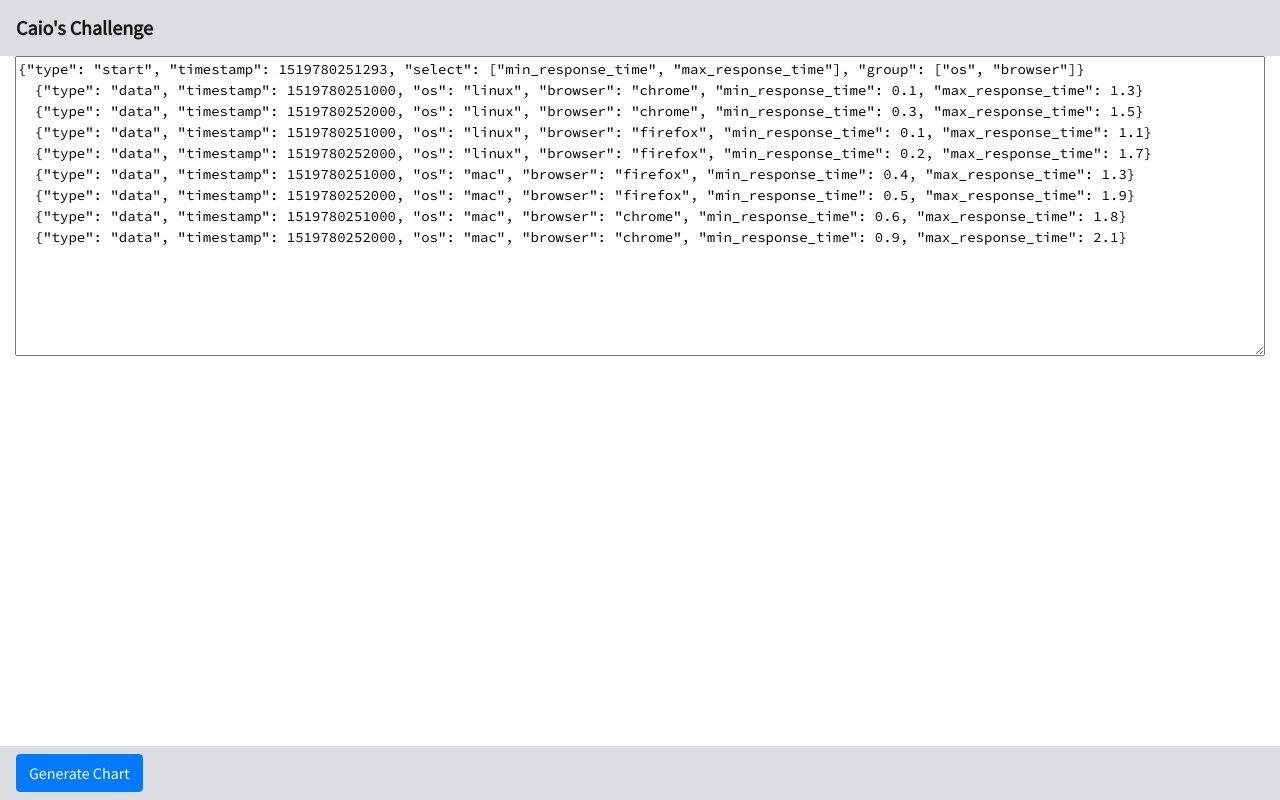
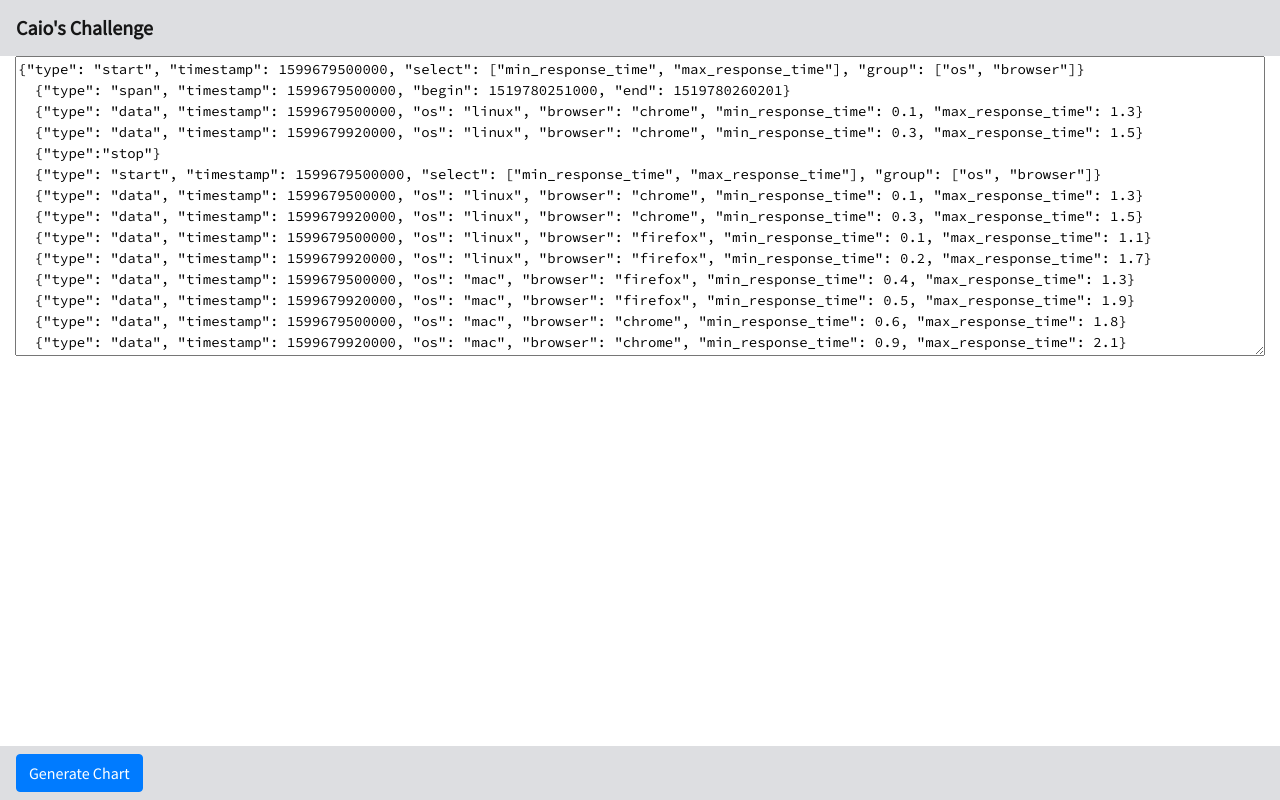
Before and after one commit to caiopotter/react-chart-plotter, a React (Create React App) app: page / in a window 1280 px wide. Built offline with nearby package versions, Linux system fonts and the light colour scheme.

Commit message:
Adjust initialJSON for show all types

```diff
--- a/src/App.js
+++ b/src/App.js
@@ -13,15 +13,21 @@ function App() {
     SPAN: 'span',
     DATA: 'data'
   }
-  const initialJSON = `{"type": "start", "timestamp": 1519780251293, "select": ["min_response_time", "max_response_time"], "group": ["os", "browser"]}
-  {"type": "data", "timestamp": 1519780251000, "os": "linux", "browser": "chrome", "min_response_time": 0.1, "max_response_time": 1.3}
-  {"type": "data", "timestamp": 1519780252000, "os": "linux", "browser": "chrome", "min_response_time": 0.3, "max_response_time": 1.5}
-  {"type": "data", "timestamp": 1519780251000, "os": "linux", "browser": "firefox", "min_response_time": 0.1, "max_response_time": 1.1}
-  {"type": "data", "timestamp": 1519780252000, "os": "linux", "browser": "firefox", "min_response_time": 0.2, "max_response_time": 1.7}
-  {"type": "data", "timestamp": 1519780251000, "os": "mac", "browser": "firefox", "min_response_time": 0.4, "max_response_time": 1.3}
-  {"type": "data", "timestamp": 1519780252000, "os": "mac", "browser": "firefox", "min_response_time": 0.5, "max_response_time": 1.9}
-  {"type": "data", "timestamp": 1519780251000, "os": "mac", "browser": "chrome", "min_response_time": 0.6, "max_response_time": 1.8}
-  {"type": "data", "timestamp": 1519780252000, "os": "mac", "browser": "chrome", "min_response_time": 0.9, "max_response_time": 2.1}`
+  const initialJSON = `{"type": "start", "timestamp": 1599679500000, "select": ["min_response_time", "max_response_time"], "group": ["os", "browser"]}
+  {"type": "span", "timestamp": 1599679500000, "begin": 1519780251000, "end": 1519780260201}
+  {"type": "data", "timestamp": 1599679500000, "os": "linux", "browser": "chrome", "min_response_time": 0.1, "max_response_time": 1.3}
+  {"type": "data", "timestamp": 1599679920000, "os": "linux", "browser": "chrome", "min_response_time": 0.3, "max_response_time": 1.5}
+  {"type":"stop"}
+  {"type": "start", "timestamp": 1599679500000, "select": ["min_response_time", "max_response_time"], "group": ["os", "browser"]}
+  {"type": "data", "timestamp": 1599679500000, "os": "linux", "browser": "chrome", "min_response_time": 0.1, "max_response_time": 1.3}
+  {"type": "data", "timestamp": 1599679920000, "os": "linux", "browser": "chrome", "min_response_time": 0.3, "max_response_time": 1.5}
+  {"type": "data", "timestamp": 1599679500000, "os": "linux", "browser": "firefox", "min_response_time": 0.1, "max_response_time": 1.1}
+  {"type": "data", "timestamp": 1599679920000, "os": "linux", "browser": "firefox", "min_response_time": 0.2, "max_response_time": 1.7}
+  {"type": "data", "timestamp": 1599679500000, "os": "mac", "browser": "firefox", "min_response_time": 0.4, "max_response_time": 1.3}
+  {"type": "data", "timestamp": 1599679920000, "os": "mac", "browser": "firefox", "min_response_time": 0.5, "max_response_time": 1.9}
+  {"type": "data", "timestamp": 1599679500000, "os": "mac", "browser": "chrome", "min_response_time": 0.6, "max_response_time": 1.8}
+  {"type": "data", "timestamp": 1599679920000, "os": "mac", "browser": "chrome", "min_response_time": 0.9, "max_response_time": 2.1}
+  {"type": "span", "timestamp": 1599679500000, "begin": 1599679500000, "end": 1599680000000}`
   const initialData = React.useMemo(() => [],[])
   const initialAxes = React.useMemo(() => [{ primary: true, type: 'time', position: 'bottom'},{ type: 'linear', position: 'left' }],[]);
   const [json, setJson] = useState(initialJSON);
```
